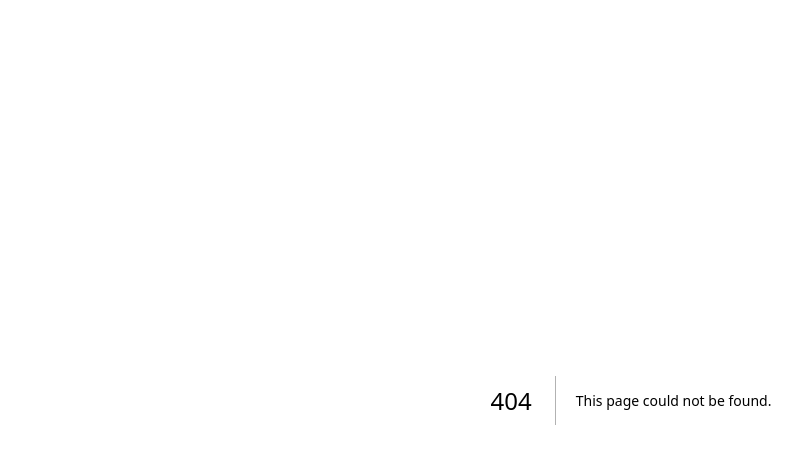
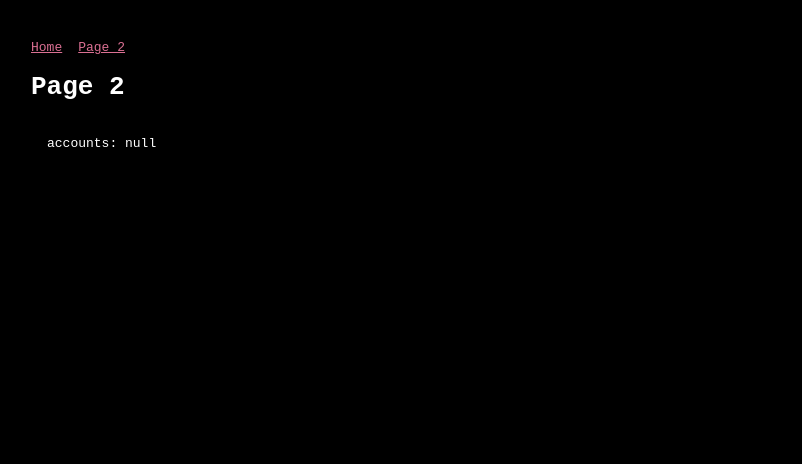
Before and after one commit to niklasp/polkadot-extension-next-js-example, a Next.js app: page /page2 in a window 1280 px wide. Before the commit this address had no page. Shown: the top 464 px of the page, without its empty margins (9-811 px from the left). Built offline with nearby package versions, Linux system fonts and the light colour scheme.

Commit message:
add page2 with context

```diff
--- /dev/null
+++ b/context/polkadot-extension-context.tsx
@@ -0,0 +1,46 @@
+// component that returns a context provider for the polkadot extension
+// this component is used in _app.tsx
+//
+// Path: context/polkadot-extension-context.tsx
+import { createContext, ReactNode, useContext, useEffect, useState } from "react"
+import { InjectedAccountWithMeta } from "@polkadot/extension-inject/types"
+import { usePolkadotExtension } from "@/hooks/use-polkadot-extension"
+
+interface PolkadotExtensionContextProps {
+  accounts: InjectedAccountWithMeta[] | null
+  error: Error | null
+}
+
+const PolkadotExtensionContext = createContext<PolkadotExtensionContextProps>({
+  accounts: [],
+  error: null,
+})
+
+export const usePolkadotExtensionWithContext = () => useContext( PolkadotExtensionContext )
+
+export const PolkadotExtensionContextProvider = ( { children }: { children: ReactNode } ) => {
+  const { accounts, error } = usePolkadotExtension()
+
+  return (
+    <PolkadotExtensionContext.Provider value={ { accounts, error } }>
+      { children }
+    </PolkadotExtensionContext.Provider>
+  )
+}
+
+// component that returns a context provider for the polkadot extension
+// this component is used in _app.tsx
+//
+// Path: context/polkadot-extension-context.tsx
+// import { createContext, ReactNode, useContext, useEffect, useState } from "react"
+// import { web3Accounts, web3Enable } from "@polkadot/extension-dapp"
+// import { InjectedAccountWithMeta } from "@polkadot/extension-inject/types"
+//
+// interface PolkadotExtensionContextProps {
+//   accounts: InjectedAccountWithMeta[]
+//   error: Error | null
+// }
+//
+// const PolkadotExtensionContext = createContext<PolkadotExtensionContextProps>({
+//   accounts: [],
+//
--- a/pages/_app.tsx
+++ b/pages/_app.tsx
@@ -1,6 +1,11 @@
+import { PolkadotExtensionContextProvider } from '@/context/polkadot-extension-context'
 import '@/styles/globals.css'
 import type { AppProps } from 'next/app'
 
 export default function App({ Component, pageProps }: AppProps) {
-  return <Component {...pageProps} />
+  return (
+    <PolkadotExtensionContextProvider>
+      <Component {...pageProps} />
+    </PolkadotExtensionContextProvider>
+  )
 }
--- a/pages/_document.tsx
+++ b/pages/_document.tsx
@@ -1,10 +1,15 @@
 import { Html, Head, Main, NextScript } from 'next/document'
+import Link from 'next/link'
 
 export default function Document() {
   return (
     <Html lang="en">
       <Head />
       <body>
+        <nav>
+          <Link href="/">Home</Link>
+          <Link href="/page2">Page 2</Link>
+        </nav>
         <Main />
         <NextScript />
       </body>
--- a/pages/index.tsx
+++ b/pages/index.tsx
@@ -6,6 +6,7 @@ export default function Home() {
 
   return (
     <div>
+      <h1>nextjs + polkadot extension demo</h1>
       <pre>accounts: { JSON.stringify( accounts, null, 2 ) }</pre>
       { extensionError && <p>{ extensionError.message }</p> }
       <p>
--- /dev/null
+++ b/pages/page2.tsx
@@ -0,0 +1,12 @@
+import { usePolkadotExtensionWithContext } from "@/context/polkadot-extension-context"
+
+export default function Page2() {
+    const { accounts, error: extensionError } = usePolkadotExtensionWithContext()
+
+  return (
+    <div>
+      <h1>Page 2</h1>
+      <pre>accounts: { JSON.stringify( accounts, null, 2 ) }</pre>
+    </div>
+  )
+}
--- a/styles/globals.css
+++ b/styles/globals.css
@@ -1,7 +1,11 @@
+html {
+  background: #000;
+}
+
 body {
-  background: #000;
   color: #fff;
   font-family: monospace;
+  padding: 2rem;
 }
 
 p, pre {
@@ -12,3 +16,7 @@ p, pre {
 a {
   color: palevioletred;
 }
+
+nav a {
+  margin-right: 1rem;
+}
```
